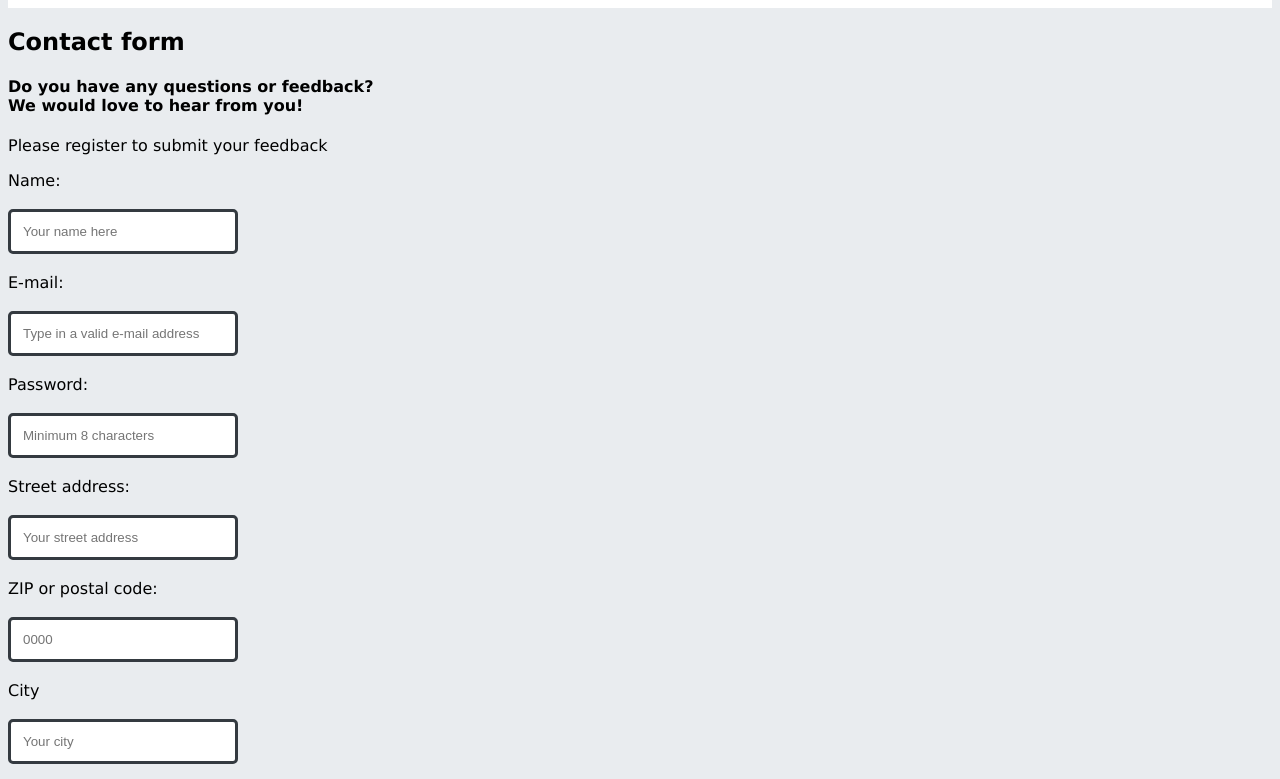
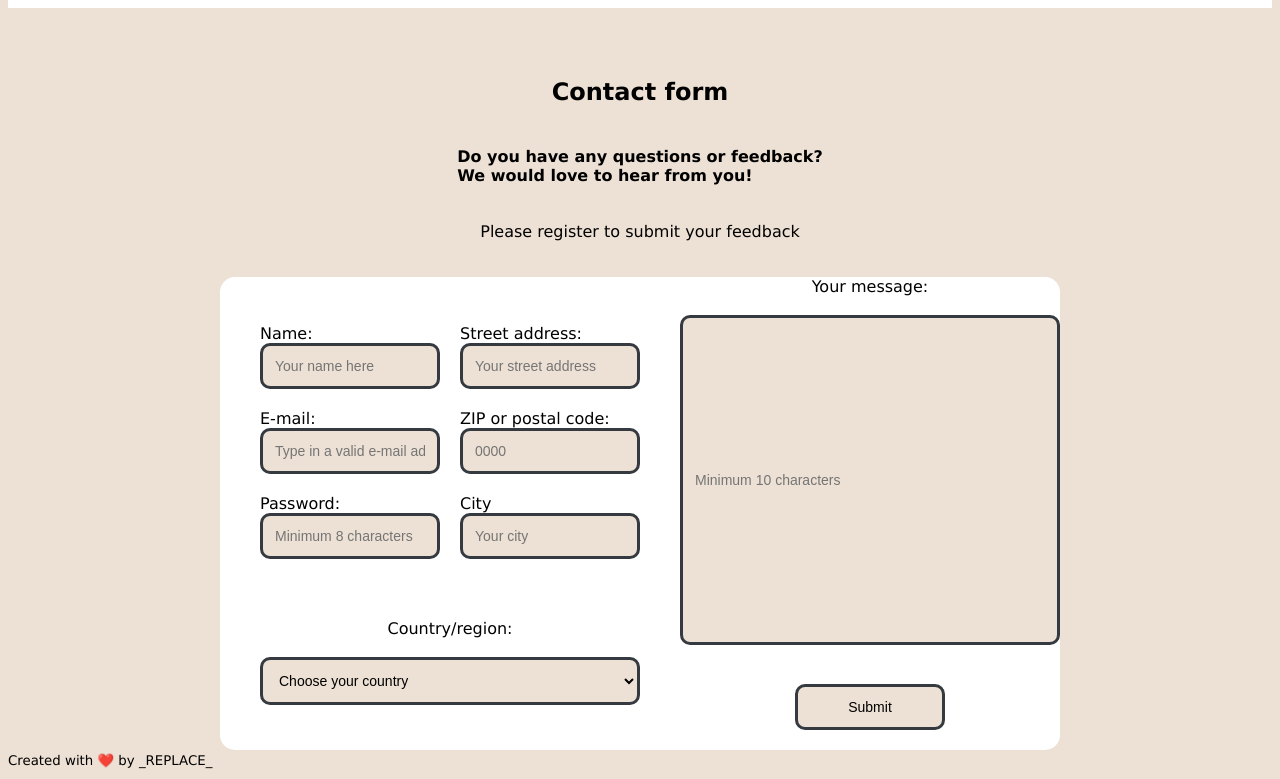
Before and after one commit to Noroff-FED-Campus-Assignments/fed-y1-javascript-course-assignment_list-detail-with-api-juliakalvik, a website built with Vite: page contact.html in a window 1280 px wide. Shown: the part 106-885 px from the top of the page. Built offline with nearby package versions, Linux system fonts and the light colour scheme.

Commit message:
Added new styling

```diff
--- a/contact.html
+++ b/contact.html
@@ -27,28 +27,35 @@
     </header>
 
     <main class="l-main">
-      <article role="doc-introduction">
+      <div class="intro">
         <h2>Contact form</h2>
         <h4>Do you have any questions or feedback?<br>We would love to hear from you!</h4>
-      </article>
-
-      <section role="form-section">
         <p>Please register to submit your feedback</p>
+      </div>
+      <section class="form-section">
         <form class="form-parent">
+          <div class="form-backgroundcolor">
+            <div class="form-info">
+              <div class="form-left-and-right">
+                <div class="form-left">
                   <label>Name:</label><br>
-          <input id="fomr-name" type="text" placeholder="Your name here" autocomplete="name"></input><br>
+                  <input id="form-name" type="text" placeholder="Your name here" autocomplete="name" required></input><br>
                   <label>E-mail:</label><br>
-          <input id="form-email" type="mail" placeholder="Type in a valid e-mail address" autocomplete="email"></input><br>
+                  <input id="form-email" type="mail" placeholder="Type in a valid e-mail address" autocomplete="email" required></input><br>
                   <label>Password:</label><br>
-          <input id="form-password" type="password" placeholder="Minimum 8 characters" autocomplete="password"></input><br>
+                  <input id="form-password" type="password" placeholder="Minimum 8 characters" autocomplete="password" required></input><br>
+                </div>
+                <div class="form-right">
                   <label>Street address:</label><br>
-          <input id="form-streetaddress" type="address" placeholder="Your street address" autocomplete="street-address"></input><br>
+                  <input id="form-streetaddress" type="address" placeholder="Your street address" autocomplete="street-address" required></input><br>
                   <label>ZIP or postal code:</label><br>
-          <input id="form-postal" type="text" placeholder="0000" autocomplete="postal-code"></input><br>
+                  <input id="form-postal" type="text" placeholder="0000" autocomplete="postal-code" required></input><br>
                   <label>City</label><br>
-          <input id="form-city" type="text" placeholder="Your city" autocomplete="address-level2"></input><br>
+                  <input id="form-city" type="text" placeholder="Your city" autocomplete="address-level2" required></input><br>
+                </div>
+              </div>
               <label>Country/region:</label><br>
-          <select id="form-list-country" name="form-country" autocomplete="country">
+              <select id="form-list-country" name="form-country" autocomplete="country" required>
                 <option value="choose-country">Choose your country</option>
                 <option value="AF">Afghanistan</option>
                   <option value="AX">Åland Islands</option>
@@ -300,11 +307,16 @@
                   <option value="ZM">Zambia</option>
                   <option value="ZW">Zimbabwe</option>
             </select><br>
+            </div>
+          <div class="form-message-box">
+            <label>Your message:</label><br>
+              <input class="form-message" type="text" placeholder="Minimum 10 characters" required></input><br>
+              <input id="submit-btn" type="submit">
+          </div>
+          </form>
 
-        <label>Your message:</label><br>
-          <input class="form-message" type="text" placeholder="Minimum 10 characters"></input><br>
-          <input id="submit-btn" type="submit">
-        </form>
+
+          </div>
       </section>
     </main>
 
--- a/src/css/contact.css
+++ b/src/css/contact.css
@@ -1,5 +1,5 @@
 html {
-  background-color: #e9ecef;
+  background-color: #ede0d4;
   font-family: Verdana, Geneva, Tahoma, sans-serif;
 }
 
@@ -15,18 +15,67 @@ input,
 select {
   border: 3px solid #343a40;
   padding: 12px;
-  border-radius: 5px;
-  width: 200px;
+  border-radius: 10px;
+  width: 150px;
+  font-size: 14px;
+  margin-bottom: 20px;
+  background-color: #ede0d4;
 }
 
 .form-parent {
   display: flex;
   flex-direction: column;
+  align-items: center;
 }
 
 .form-message {
-  width: 400px;
+  width: 350px;
   height: 300px;
   display: flex;
   text-align: left;
 }
+
+.form-left-and-right {
+  display: flex;
+  flex-wrap: wrap;
+  flex-direction: row;
+  justify-content: center;
+  gap: 20px;
+  padding: 40px;
+}
+
+select {
+  width: 380px;
+}
+
+.intro {
+  display: flex;
+  justify-content: center;
+  flex-direction: column;
+  flex-wrap: wrap;
+  margin-top: 50px;
+  margin-bottom: 20px;
+  align-items: center;
+}
+
+.form-backgroundcolor {
+  background-color: white;
+  display: flex;
+  flex-direction: row;
+  align-items: center;
+  border-radius: 15px;
+  flex-wrap: wrap;
+  justify-content: center;
+}
+
+.form-info {
+  display: flex;
+  flex-direction: column;
+  align-items: center;
+}
+
+.form-message-box {
+  display: flex;
+  flex-direction: column;
+  align-items: center;
+}
--- a/src/css/nav.css
+++ b/src/css/nav.css
@@ -29,5 +29,5 @@ nav a:hover {
 }
 
 .flex a:hover {
-  background-color: lightgray;
+  background-color: #d1b49d;
 }
--- a/src/css/variables.css
+++ b/src/css/variables.css
@@ -9,7 +9,7 @@
 }
 
 html {
-  background-color: #e9ecef;
+  background-color: #ede0d4;
   font-family: Verdana, Geneva, Tahoma, sans-serif;
 }
 
```
Lines whose indentation alone changed are shown as unchanged.
